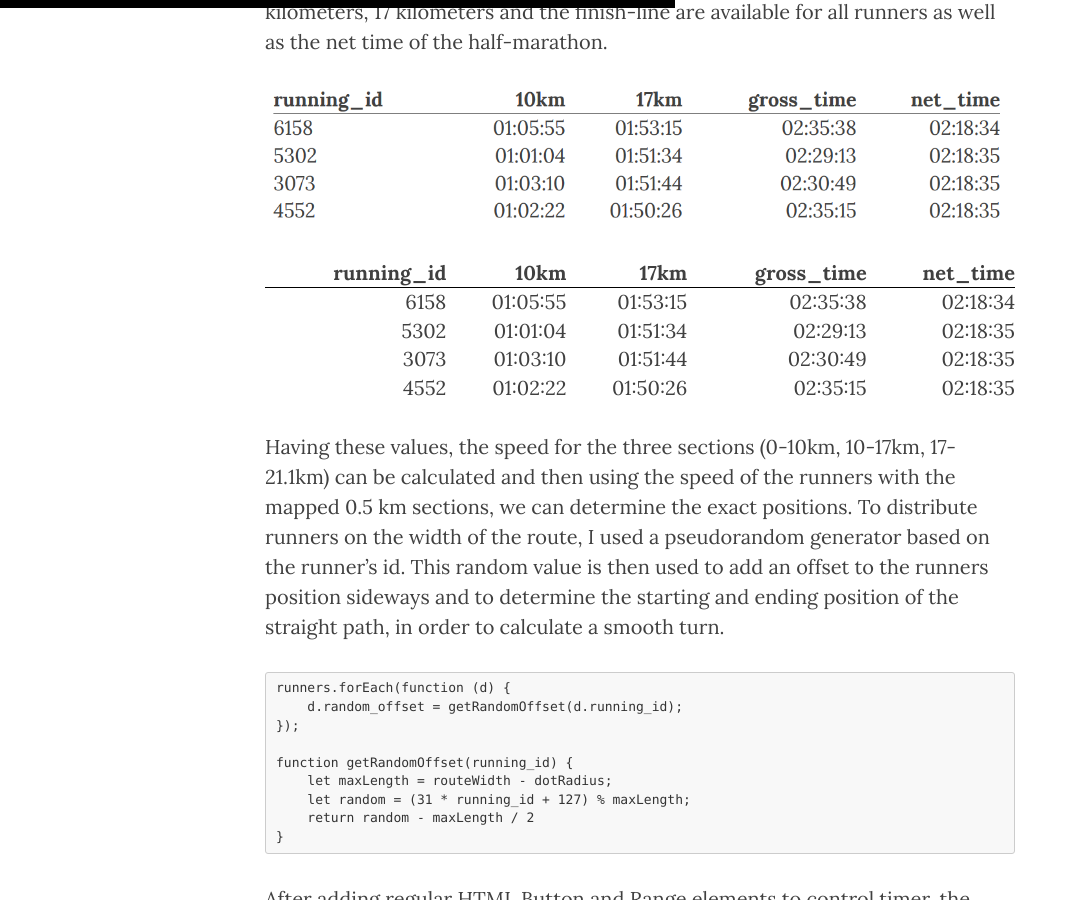
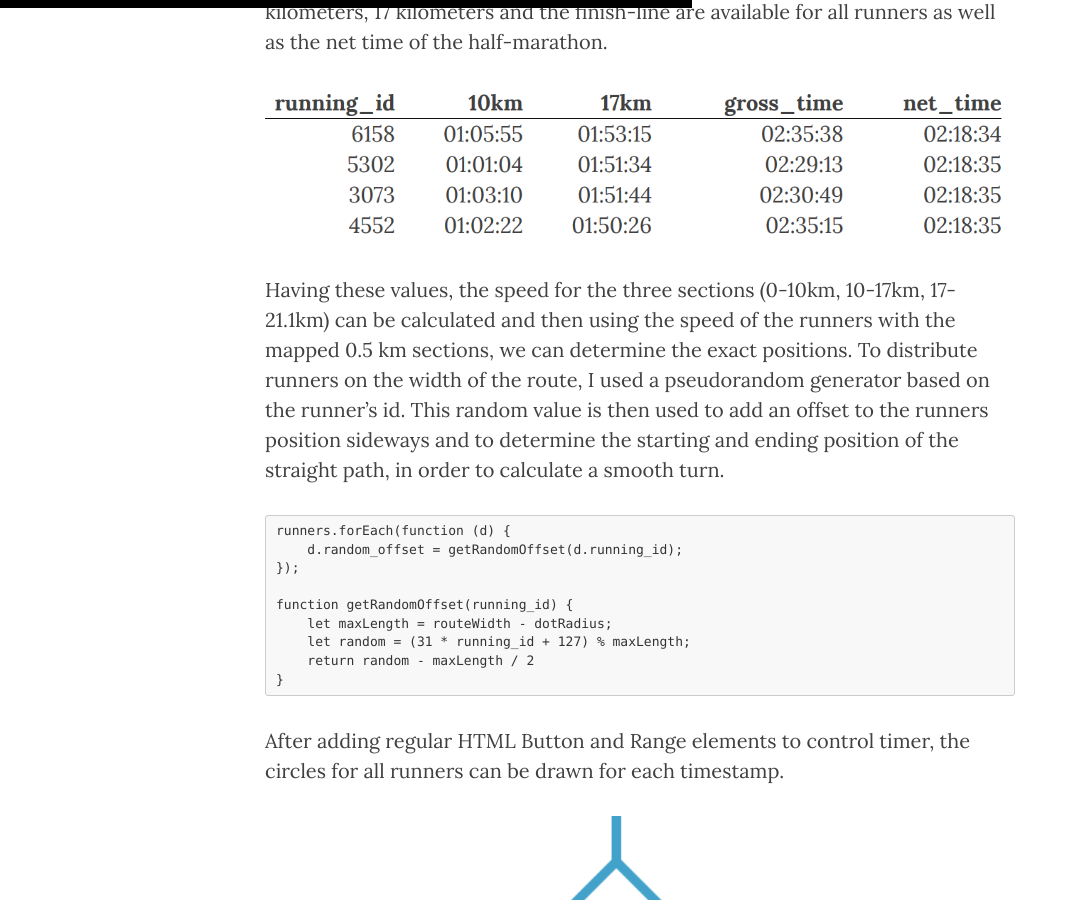
Before and after one commit to georgekatona/georgekatona.github.io, a Jekyll site: the page built from _posts/2019-04-04-Dynamic-Visualization-of-Running-Data.markdown, in a window 1280 px wide and 900 px high, scrolled down 3385 px. Shown: the whole window, without its empty margins (0-1078 px from the left). Built offline with Jekyll 4.4.1, drawn with Linux system fonts in a browser that asks for light colours; nearby versions of some CDN libraries; comment, search, counter and statistics services are not loaded.

Commit message:
Edit table

```diff
--- a/_posts/2019-04-04-Dynamic-Visualization-of-Running-Data.markdown
+++ b/_posts/2019-04-04-Dynamic-Visualization-of-Running-Data.markdown
@@ -78,15 +78,7 @@ To come up with a nice and simple representation of the running route, I went to
 
 One of the most interesting implementation step is to map the position of all the runners to any timestamp. In the data set, timestamps of passing the gates of 10 kilometers, 17 kilometers and the finish-line are available for all runners as well as the net time of the half-marathon.
 
-
 ![Snippet of the data set](https://georgekatona.com/img/runvis/table_head.png)
-
-| running_id |     10km |     17km | gross_time | net_time |
-|-----------:|---------:|---------:|-----------:|---------:|
-|       6158 | 01:05:55 | 01:53:15 |   02:35:38 | 02:18:34 |
-|       5302 | 01:01:04 | 01:51:34 |   02:29:13 | 02:18:35 |
-|       3073 | 01:03:10 | 01:51:44 |   02:30:49 | 02:18:35 |
-|       4552 | 01:02:22 | 01:50:26 |   02:35:15 | 02:18:35 |
 
 Having these values, the speed for the three sections (0-10km, 10-17km, 17-21.1km) can be calculated and then using the speed of the runners with the mapped 0.5 km sections, we can determine the exact positions. To distribute runners on the width of the route, I used a pseudorandom generator based on the runner's id. This random value is then used to add an offset to the runners position sideways and to determine the starting and ending position of the straight path, in order to calculate a smooth turn.
 
```
Also changed, not shown: img/runvis/table_head.PNG.
